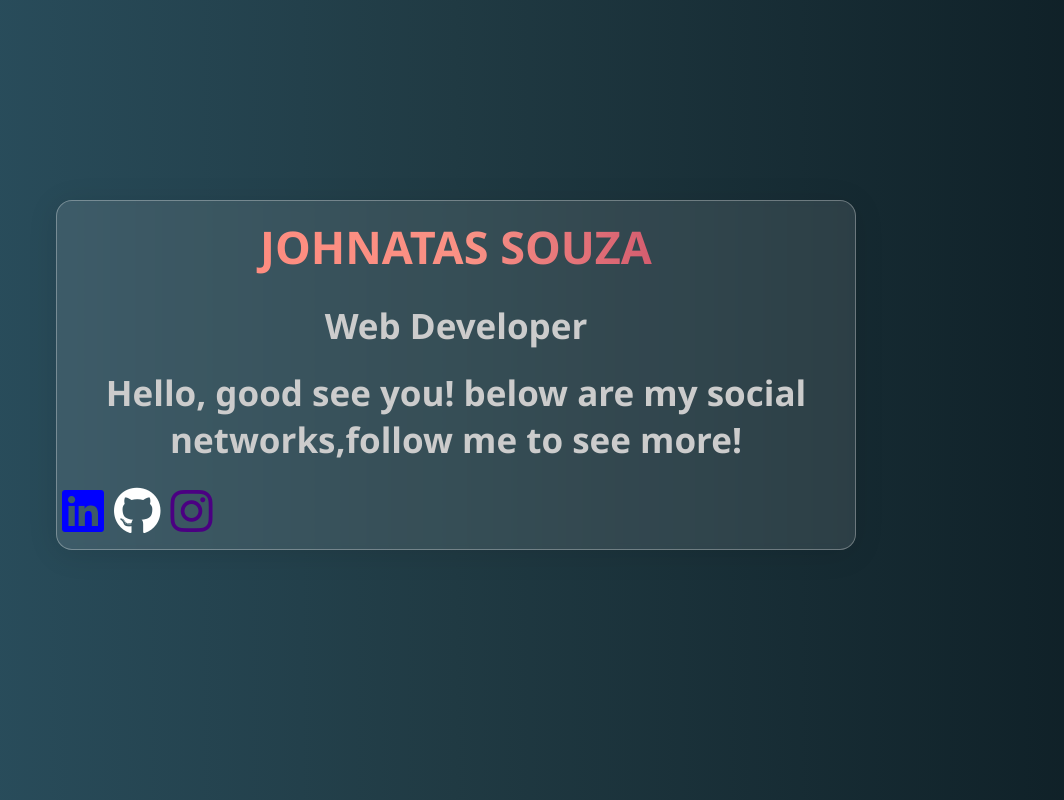
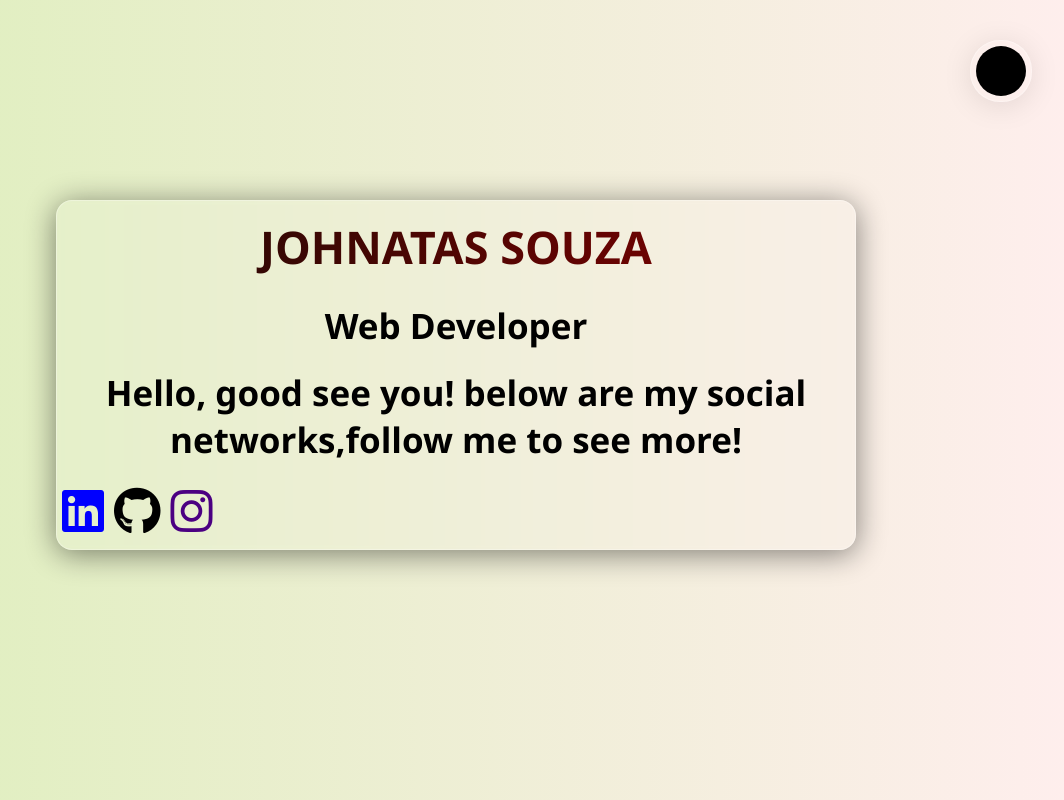
Before and after one commit to John1Souza/21-days-challenges, a plain HTML site: page day_08_toggle_dark_mode/index.html in a window 1280 px wide. Shown: the whole page, without its empty margins (184-1248 px from the left). Drawn offline with Linux system fonts and the light colour scheme.

Commit message:
finalizado dia 8

```diff
--- a/day_08_toggle_dark_mode/index.html
+++ b/day_08_toggle_dark_mode/index.html
@@ -7,14 +7,14 @@
     <link rel="stylesheet" href="style.css">
     <link rel="stylesheet" href="path/to/font-awesome/css/font-awesome.min.css">
     <script src="https://kit.fontawesome.com/b57770f8d0.js" crossorigin="anonymous"></script>
-    <title>Card Glass Effect</title>
+    <title>Dark and Light toggle</title>
 </head>
-<body>
+<body class="light__is-active" id="body">
     <div class="card__container">
-        <div class="card__content">
-            <h1>JOHNATAS SOUZA</h1>
-            <h2>Web Developer</h2>
-            <h2>Hello, good see you! below are my social networks,follow me to see more!</h2>
+        <div class="card__content" id="content">
+            <h1 id="nome">JOHNATAS SOUZA</h1>
+            <h2 id="conteudo">Web Developer</h2>
+            <h2 id="conteudo_1">Hello, good see you! below are my social networks,follow me to see more!</h2>
             <div class="social">
                 <a id="linkedin" href="https://www.linkedin.com/in/johnatas-pereira-de-souza-7153b3240/" target="_blank"><i class="fab fa-linkedin"></i></a>
                 <a id="github" href="https://github.com/John1Souza" target="_blank"><i class="fab fa-github"></i></a>
@@ -22,5 +22,32 @@
             </div>
         </div>
     </div>
+    <div class="toggle__button" id="toggle">
+        <div class="dark__toggle" id="toggle__dark">
+
+        </div>
+        <!-- <div class="light__toggle" id="toggle__light">
+
+        </div> -->
+    </div>
+    <script>
+        const darkBtn = document.getElementById('toggle__dark');
+
+
+        darkBtn.addEventListener('click',()=>{
+            // darkBtn.classList.toggle('dark__toggle');
+            document.getElementById('body')
+                .classList.toggle('dark__is-active');
+            if(document.getElementById('body').classList.contains('dark__is-active')){
+                darkBtn.style.backgroundColor = '#ccc';
+
+            }else{
+                darkBtn.style.backgroundColor = 'black';
+            }
+
+        });
+
+
+    </script>
 </body>
 </html>
--- a/day_08_toggle_dark_mode/style.css
+++ b/day_08_toggle_dark_mode/style.css
@@ -5,12 +5,48 @@
     font-family: 'Segoe UI', Tahoma, Geneva, Verdana, sans-serif;
 }
 
-body{
-    background: #0F2027;  /* fallback for old browsers */
-    background: -webkit-linear-gradient(to right, #2C5364, #203A43, #0F2027);  /* Chrome 10-25, Safari 5.1-6 */
-    background: linear-gradient(to right, #2C5364, #203A43, #0F2027); /* W3C, IE 10+/ Edge, Firefox 16+, Chrome 26+, Opera 12+, Safari 7+ */
+.light__is-active{
+    background: #FFEEEE;  /* fallback for old browsers */
+    background: -webkit-linear-gradient(to right, #DDEFBB, #FFEEEE);  /* Chrome 10-25, Safari 5.1-6 */
+    background: linear-gradient(to right, #DDEFBB, #FFEEEE); /* W3C, IE 10+/ Edge, Firefox 16+, Chrome 26+, Opera 12+, Safari 7+ */
+
 
 }
+.dark__is-active{
+    background: #000000;  /* fallback for old browsers */
+    background: -webkit-linear-gradient(to right, #1c1b1b, #000000);  /* Chrome 10-25, Safari 5.1-6 */
+    background: linear-gradient(to right, #1c1b1b, #000000); /* W3C, IE 10+/ Edge, Firefox 16+, Chrome 26+, Opera 12+, Safari 7+ */
+    transition: all 0.3s ease;
+}
+
+
+.light__is-active .card__content h1{
+    background: #870000;  /* fallback for old browsers */
+    background: -webkit-linear-gradient(to right, #190A05, #870000);  /* Chrome 10-25, Safari 5.1-6 */
+    background: linear-gradient(to right, #190A05, #870000); /* W3C, IE 10+/ Edge, Firefox 16+, Chrome 26+, Opera 12+, Safari 7+ */
+    background-size: 100%;
+    -webkit-background-clip: text;
+    -moz-background-clip: text;
+    -webkit-text-fill-color: transparent;
+    -moz-text-fill-color: transparent;
+    text-transform: unset;
+}
+
+.dark__is-active .card__content h1{
+    padding: 15px;
+    text-align: center;
+    font-size: 45px;
+    background-color: #ff8177;
+    background-image: linear-gradient(to right, #ff8177 0%, #ff867a 0%, #ff8c7f 21%, #f99185 52%, #cf556c 78%, #b12a5b 100%);
+    background-size: 100%;
+    -webkit-background-clip: text;
+    -moz-background-clip: text;
+    -webkit-text-fill-color: transparent;
+    -moz-text-fill-color: transparent;
+    text-transform: unset;
+
+}
+
 
 .card__container{
     display: flex;
@@ -25,9 +61,9 @@ body{
     text-align: justify;
     background: rgba(255, 255, 255, 0.1);
     border-radius: 16px;
-    box-shadow: 0 4px 30px rgba(0, 0, 0, 0.1);
-    backdrop-filter: blur(3px);
-    -webkit-backdrop-filter: blur(3px);
+    box-shadow: 0 4px 30px rgba(0, 0, 0, 0.477);
+    backdrop-filter: blur(2px);
+    -webkit-backdrop-filter: blur(2px);
     border: 1px solid rgba(255, 255, 255, 0.3);
 }
 
@@ -35,8 +71,6 @@ body{
     padding: 15px;
     text-align: center;
     font-size: 45px;
-    text-transform: ;
-    color: #ccc;
     background-color: #ff8177;
     background-image: linear-gradient(to right, #ff8177 0%, #ff867a 0%, #ff8c7f 21%, #f99185 52%, #cf556c 78%, #b12a5b 100%);
     background-size: 100%;
@@ -47,10 +81,14 @@ body{
     text-transform: unset;
 
 }
+
 .card__content h2{
     font-size: 35px;
     padding: 10px;
     text-align: center;
+    color: black;
+}
+.dark__is-active .card__content h2{
     color: #ccc;
 }
 
@@ -61,8 +99,6 @@ body{
     display: flex;
     flex-direction: row;
     gap: 10px;
-
-
 }
 
 .fa-linkedin{
@@ -70,12 +106,46 @@ body{
 }
 
 .fa-github{
-    color: #fff;
+    color: black;
+}
+.dark__is-active .fa-github{
+    color: #ccc;
 }
 
 .fa-instagram{
     color: indigo;
 }
+.toggle__button{
+    display: flex;
+    gap: 5px;
+    position: absolute;
+    top: 5%;
+    right: 5%;
+    background: rgba(255, 255, 255, 0.1);
+    border-radius: 30px;
+    box-shadow: 0 4px 30px rgba(0, 0, 0, 0.1);
+    backdrop-filter: blur(3px);
+    -webkit-backdrop-filter: blur(3px);
+    border: 1px solid rgba(255, 255, 255, 0.3);
+    padding: 5px;
+
+
+}
+.dark__toggle{
+    width: 50px;
+    height: 50px;
+    margin: auto;
+    border-radius: 50%;
+    text-align: center;
+    justify-content: center;
+    align-items: center;
+    padding: 8px;
+    background-color: black;
+    color: #ccc;
+    cursor: pointer;
+    transition: all 0.3s ease;
+}
+
 
 @media screen and (max-width: 960px){
     .card__content{
```
Also changed, not shown: day_06_card_glass_effect/index.html (+1 -0 lines).
